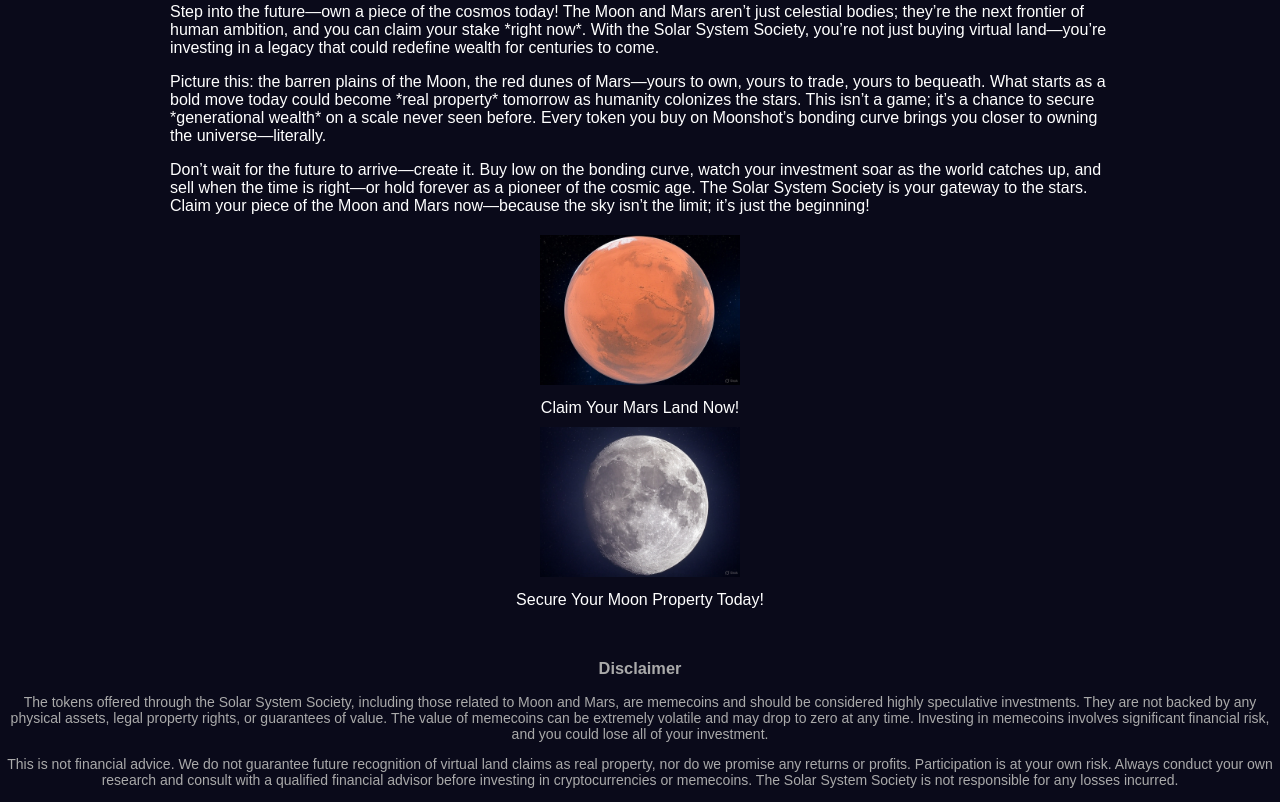
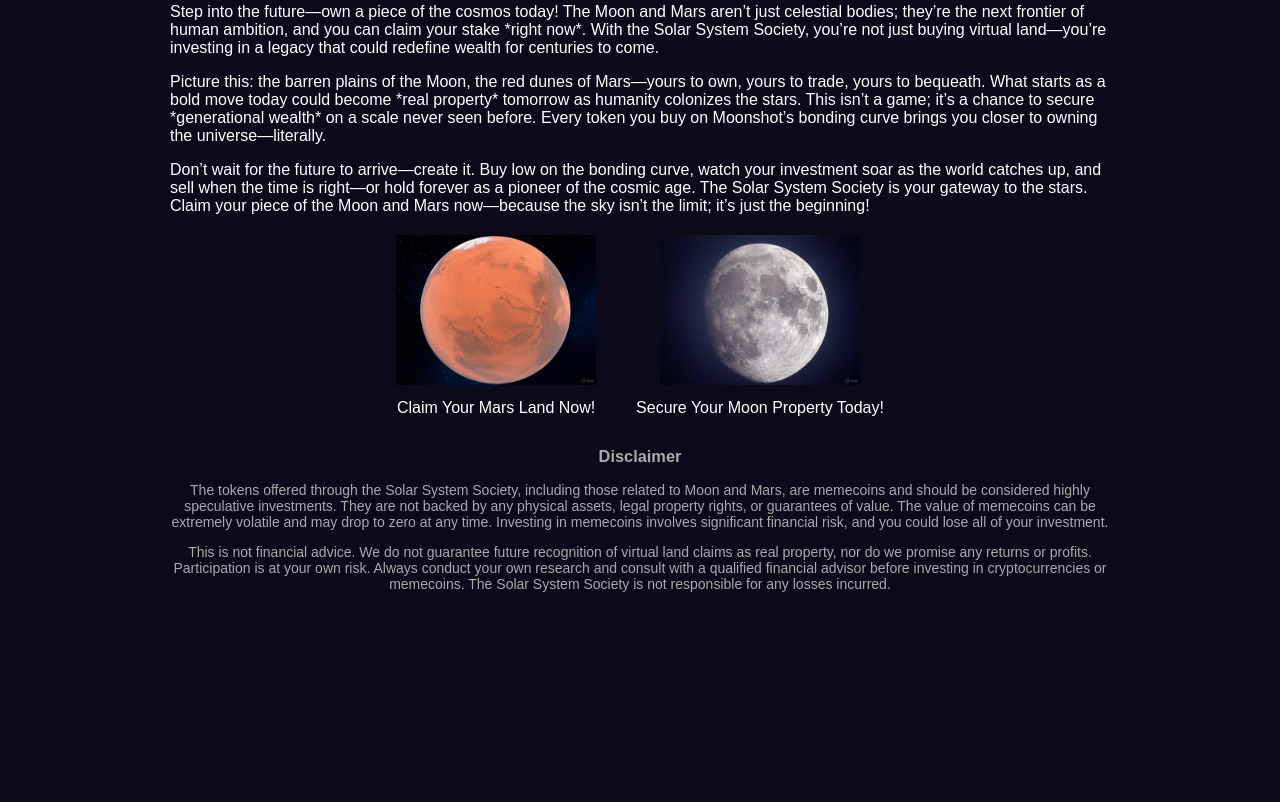
Before and after one commit to DegenMedia25/web, a plain HTML site: page index.html in a window 1280 px wide. Shown: the part 839-1641 px from the top of the page. After the commit the page ends 1465 px from the top, so only its background shows below. Drawn offline with Linux system fonts and the light colour scheme.

Commit message:
Update index.html

```diff
--- a/index.html
+++ b/index.html
@@ -123,13 +123,16 @@
 
     <p>Don’t wait for the future to arrive—create it. Buy low on the bonding curve, watch your investment soar as the world catches up, and sell when the time is right—or hold forever as a pioneer of the cosmic age. The Solar System Society is your gateway to the stars. Claim your piece of the Moon and Mars now—because the sky isn’t the limit; it’s just the beginning!</p>
 
-    <!-- Buy Buttons -->
-    <div style="margin-top: 20px; text-align: center;">
+    <!-- Buy Buttons nebeneinander -->
+    <div style="margin-top: 20px; text-align: center; display: flex; justify-content: center; gap: 40px;">
+        <div>
             <a href="https://dexscreener.com/moonshot" target="_blank">
                 <img src="webfiles/mars.jpg" alt="Buy Mars Token" style="width: 200px; height: auto;">
             </a>
             <p style="margin: 10px 0;">Claim Your Mars Land Now!</p>
+        </div>
 
+        <div>
             <a href="https://dexscreener.com/moonshot" target="_blank">
                 <img src="webfiles/moon.jpg" alt="Buy Moon Token" style="width: 200px; height: auto;">
             </a>
```
Lines whose indentation alone changed are shown as unchanged.
